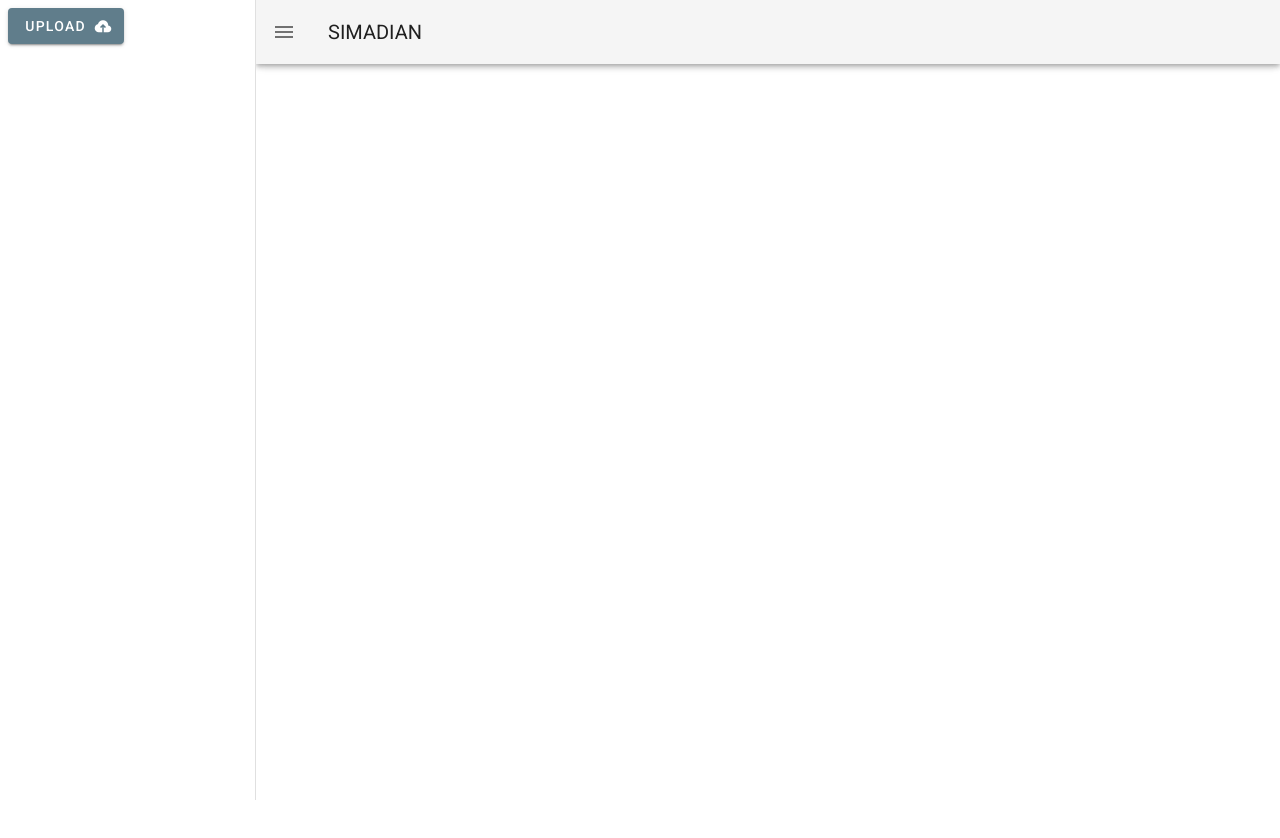
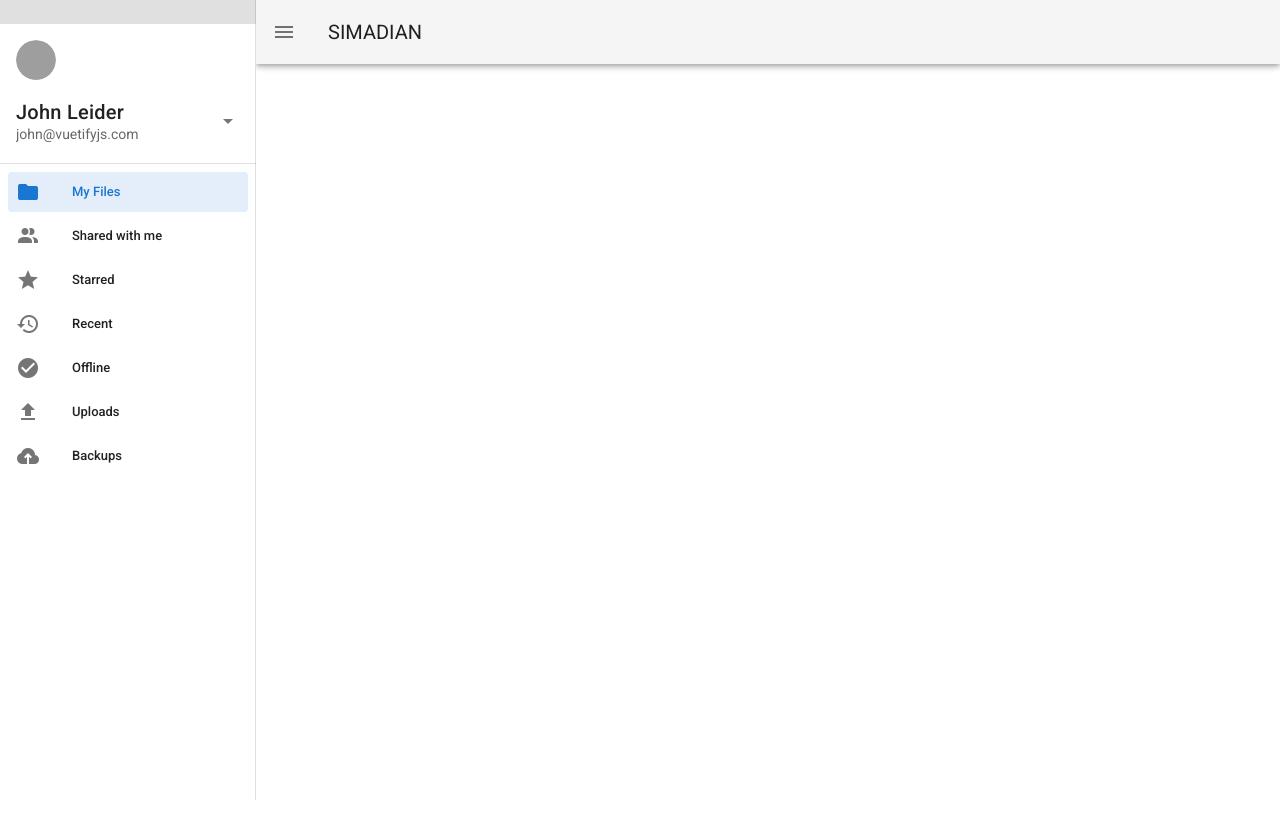
Before and after one commit to jhabarsingh/SIMADIAN, a Vue app in the folder simadianfrontend/: page / in a window 1280 px wide. Shown: the top 838 px of the page. Built offline with nearby package versions, Linux system fonts and the light colour scheme; grey boxes are pictures that could not be loaded.

Commit message:
Added Drawer Component

```diff
--- a/simadianfrontend/src/components/HomeLogin.vue
+++ b/simadianfrontend/src/components/HomeLogin.vue
@@ -1,27 +1,6 @@
 <template>
   <v-app id="inspire">
-    <v-navigation-drawer
-      v-model="drawer"
-      app
-    >
-        <v-btn
-        :loading="loading3"
-        :disabled="loading3"
-        color="blue-grey"
-        class="ma-2 white--text"
-        @click="loader = 'loading3'"
-        >
-        Upload
-        <v-icon
-            right
-            dark
-        >
-            mdi-cloud-upload
-        </v-icon>
-        </v-btn>
-
-    </v-navigation-drawer>
-
+    <List :drawer="drawer" />
     <v-app-bar app>
       <v-app-bar-nav-icon @click="drawer = !drawer"></v-app-bar-nav-icon>
 
@@ -35,7 +14,11 @@
 </template>
 
 <script>
+  import List from './List';
   export default {
+    components: {
+      List,
+    },
     data: () => ({ drawer: null }),
   }
 </script>
--- /dev/null
+++ b/simadianfrontend/src/components/List.vue
@@ -0,0 +1,78 @@
+<template>
+  <v-card
+    class="mx-auto"
+    width="256"
+    tile
+  >
+    <v-navigation-drawer
+        v-model="drawer"
+        app
+    >
+      <v-system-bar></v-system-bar>
+      <v-list>
+        <v-list-item>
+          <v-list-item-avatar>
+            <v-img src="https://cdn.vuetifyjs.com/images/john.png"></v-img>
+          </v-list-item-avatar>
+        </v-list-item>
+
+        <v-list-item link>
+          <v-list-item-content>
+            <v-list-item-title class="title">
+              John Leider
+            </v-list-item-title>
+            <v-list-item-subtitle>john@vuetifyjs.com</v-list-item-subtitle>
+          </v-list-item-content>
+
+          <v-list-item-action>
+            <v-icon>mdi-menu-down</v-icon>
+          </v-list-item-action>
+        </v-list-item>
+      </v-list>
+      <v-divider></v-divider>
+      <v-list
+        nav
+        dense
+      >
+        <v-list-item-group
+          v-model="selectedItem"
+          color="primary"
+        >
+          <v-list-item
+            v-for="(item, i) in items"
+            :key="i"
+          >
+            <v-list-item-icon>
+              <v-icon v-text="item.icon"></v-icon>
+            </v-list-item-icon>
+
+            <v-list-item-content>
+              <v-list-item-title v-text="item.text"></v-list-item-title>
+            </v-list-item-content>
+          </v-list-item>
+        </v-list-item-group>
+      </v-list>
+    </v-navigation-drawer>
+  </v-card>
+</template>
+
+
+<script>
+  export default {
+    data: () => ({
+      selectedItem: 0,
+      items: [
+        { text: 'My Files', icon: 'mdi-folder' },
+        { text: 'Shared with me', icon: 'mdi-account-multiple' },
+        { text: 'Starred', icon: 'mdi-star' },
+        { text: 'Recent', icon: 'mdi-history' },
+        { text: 'Offline', icon: 'mdi-check-circle' },
+        { text: 'Uploads', icon: 'mdi-upload' },
+        { text: 'Backups', icon: 'mdi-cloud-upload' },
+      ],
+    }),
+    props: [
+        "drawer",
+    ]
+  }
+</script>
--- a/simadianfrontend/src/components/Login.vue
+++ b/simadianfrontend/src/components/Login.vue
@@ -5,7 +5,6 @@
 
     <v-card
     class="card"
-    :elevation="24"
     >
 
       <v-form
--- /dev/null
+++ b/simadianfrontend/src/views/About.vue
@@ -0,0 +1,5 @@
+<template>
+  <div class="about">
+    <h1>This is an about page</h1>
+  </div>
+</template>
```
Also changed, not shown: 1 other file (tests, documents, lock files or other folders).
